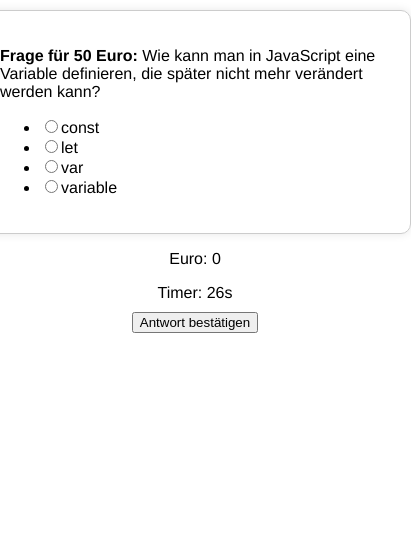
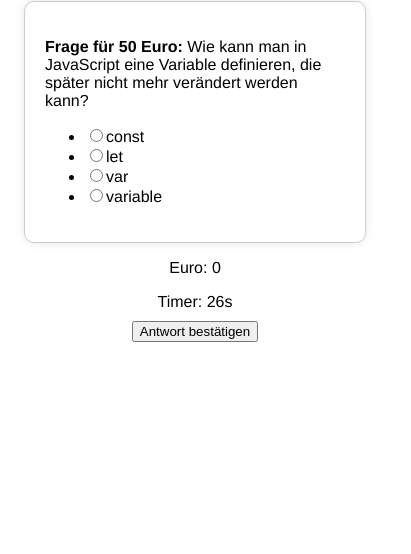
Before and after one commit to robbdouglas/javascript-quiz, a plain HTML site: page index.html in a window 390 px wide. Shown: the part 290-844 px from the top of the page, 411 px wide, since content can reach past the window. Drawn offline with Linux system fonts and the light colour scheme.

Commit message:
add css for mobile responsiveness

```diff
--- a/style.css
+++ b/style.css
@@ -31,3 +31,9 @@ body {
 #newGameButton {
     margin-top: 20px;
 }
+
+@media only screen and (max-width: 600px) {
+    #quiz-container {
+        max-width: 300px;
+    }
+}
```
